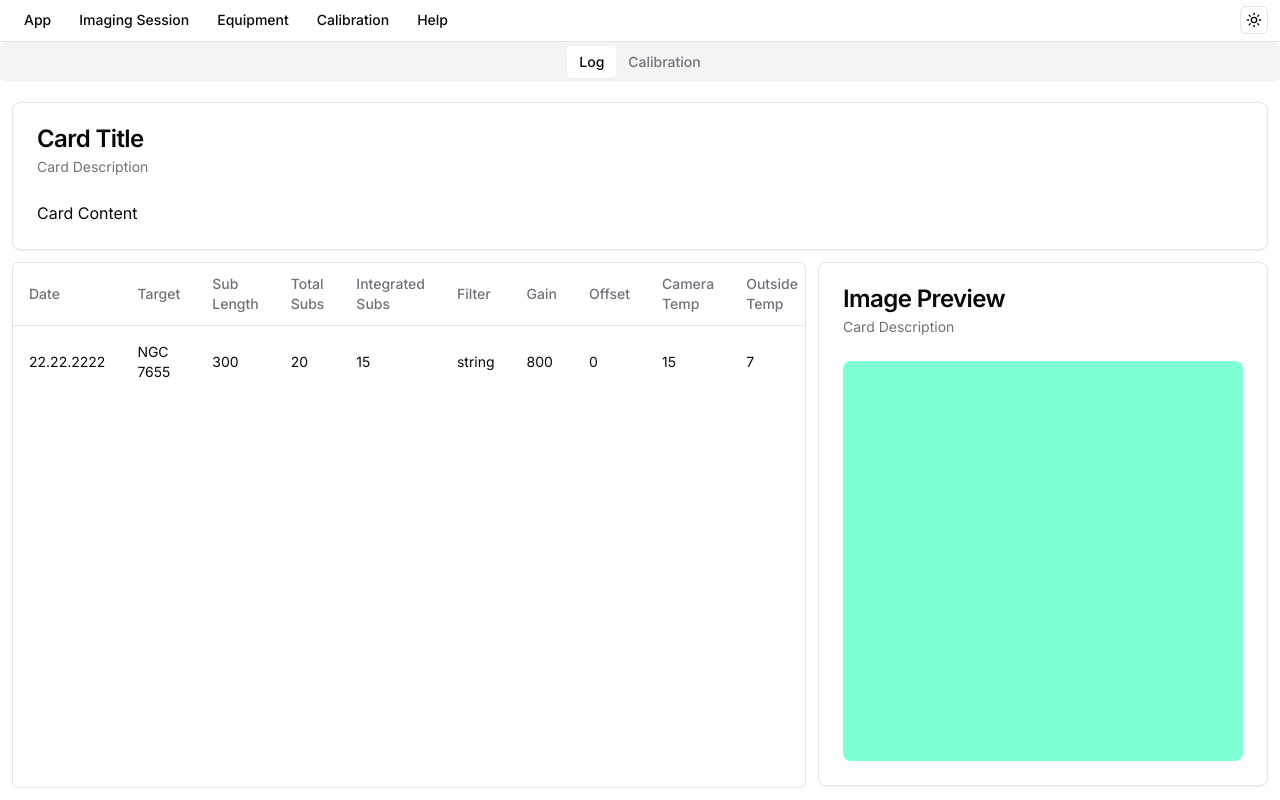
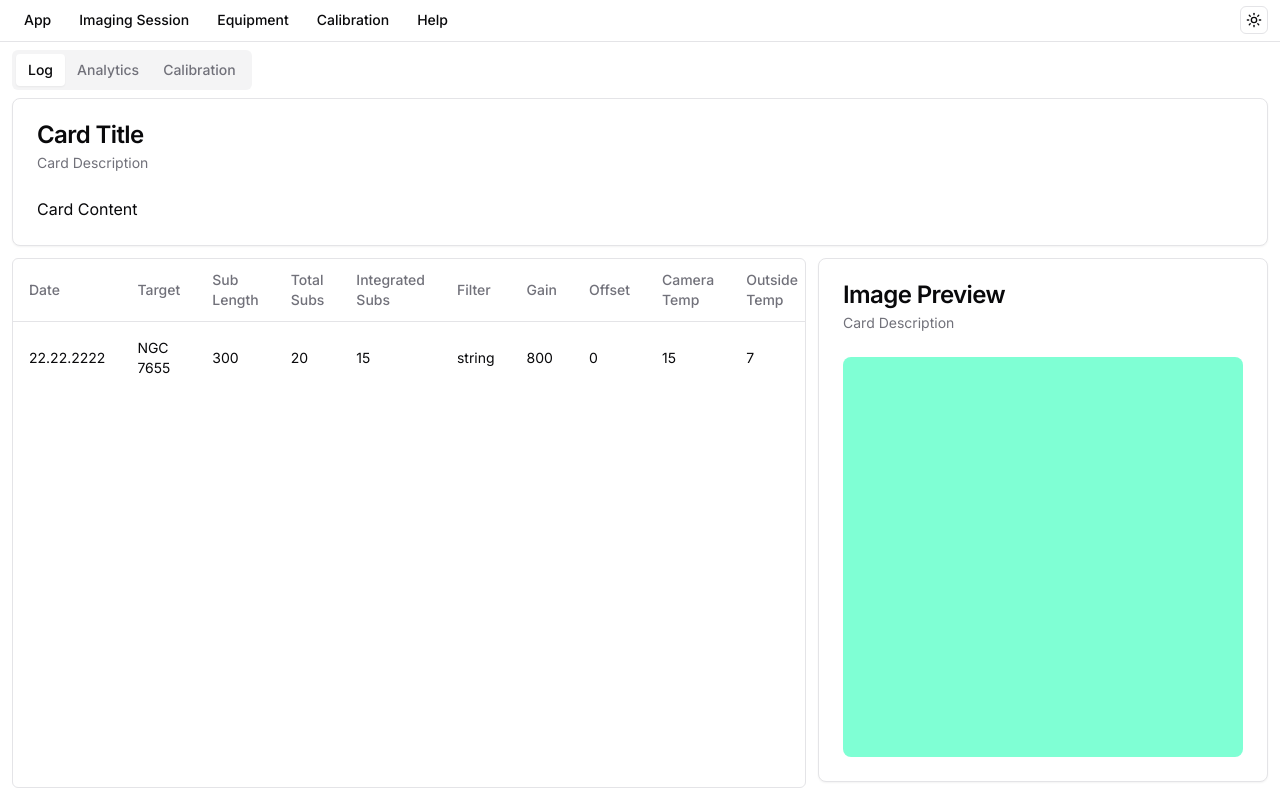
Before and after one commit to astrolog-app/astrolog, a Next.js app: page /equipment in a window 1280 px wide. Built offline with nearby package versions, Linux system fonts and the light colour scheme.

Commit message:
update: adjusted tabs

```diff
--- a/src/app/layout.module.scss
+++ b/src/app/layout.module.scss
@@ -3,6 +3,13 @@
   display: flex;
   flex-direction: column;
 
+  .tabList {
+    width: fit-content;
+    margin: 0.75rem;
+    margin-top: 0.5rem;
+    margin-bottom: 0rem;
+  }
+
   .tabsContent {
     flex-grow: 1;
   }
--- a/src/app/layout.tsx
+++ b/src/app/layout.tsx
@@ -21,16 +21,16 @@ export default function RootLayout() {
         <ThemeProvider attribute="class" defaultTheme="system">
           <TopBar />
           <Tabs defaultValue="log" className={styles.tabs}>
-            <TabsList>
+            <TabsList className={styles.tabList}>
               <TabsTrigger value="log">Log</TabsTrigger>
+              <TabsTrigger value="analytics">Analytics</TabsTrigger>
               <TabsTrigger value="calibration">Calibration</TabsTrigger>
             </TabsList>
             <TabsContent value="log" className={styles.tabsContent}>
               <Log />
             </TabsContent>
-            <TabsContent value="calibration">
-              Change your password here.
-            </TabsContent>
+            <TabsContent value="analytics"></TabsContent>
+            <TabsContent value="calibration"></TabsContent>
           </Tabs>
         </ThemeProvider>
       </body>
--- a/src/components/ui/custom/tab.module.scss
+++ b/src/components/ui/custom/tab.module.scss
@@ -3,4 +3,5 @@
   width: 100%;
   overflow-y: auto;
   padding: var(--padding);
+  padding-top: 0rem;
 }
```
